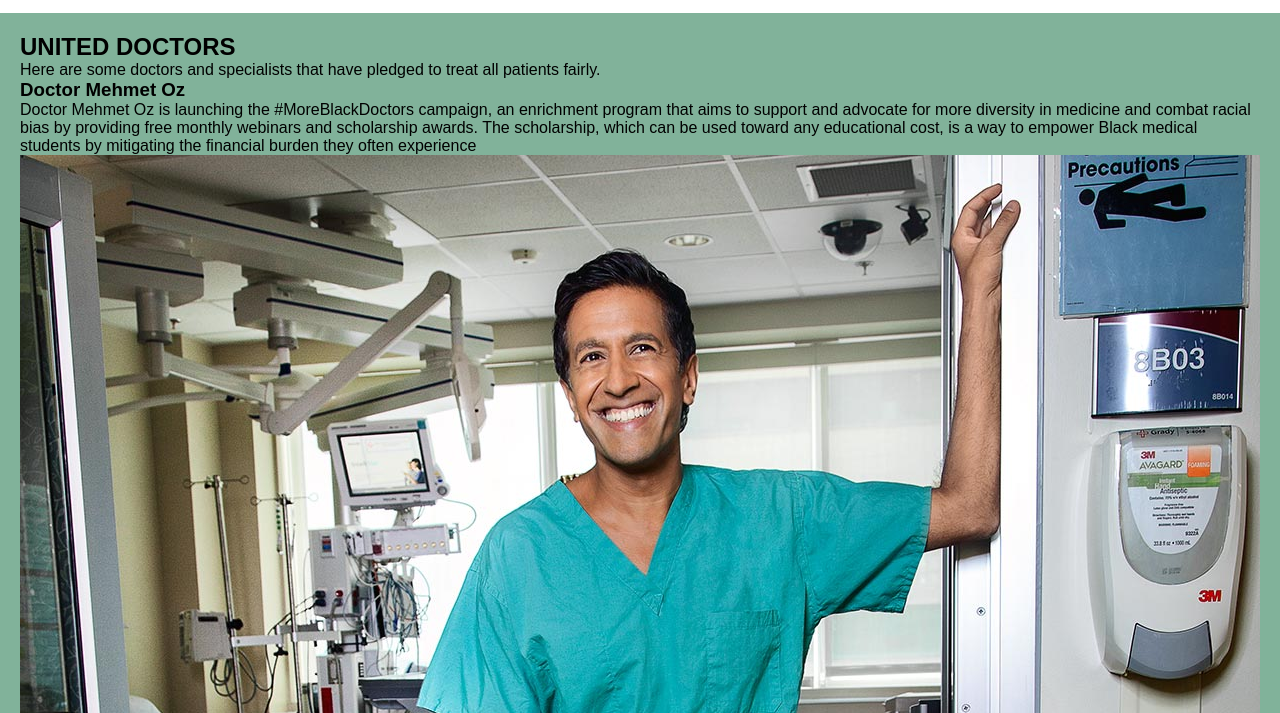
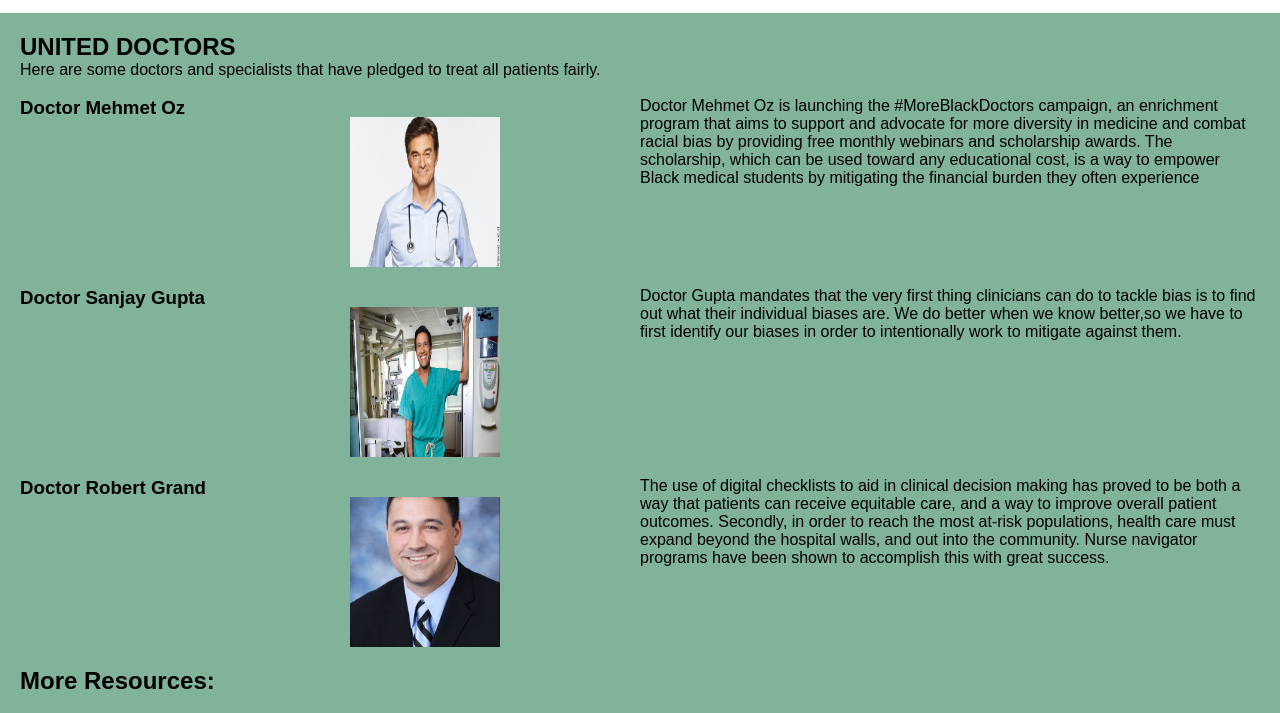
Before and after one commit to rsiraj/socialjustice, a plain HTML site: page resources.html in a window 1280 px wide. Shown: the part 87-800 px from the top of the page. Drawn offline with Linux system fonts and the light colour scheme.

Commit message:
styled doctors

```diff
--- a/resources.html
+++ b/resources.html
@@ -20,17 +20,22 @@
     </header>
 
     <main>
+        <h2>UNITED DOCTORS</h2>
+		    <p>Here are some doctors and specialists that have pledged to treat all patients fairly.</p><br>
         <section id="UnitedDoctors">
-		    <h2>UNITED DOCTORS</h2>
-			<p>Here are some doctors and specialists that have pledged to treat all patients fairly.</p>
             <h3>Doctor Mehmet Oz</h3>
+            <img src="img/Oz.jpg" alt="Doctor Mehmet Oz"/>
             <p> Doctor Mehmet Oz is launching the #MoreBlackDoctors campaign, an enrichment program that aims to support and advocate for more diversity in medicine and combat racial bias by providing free monthly webinars and scholarship awards. The scholarship, which can be used toward any educational cost, is a way to empower Black medical students by mitigating the financial burden they often experience</p>
+            <h3>Doctor Sanjay Gupta</h3>
             <img src="img/DR sanjay-gupta.jpeg" alt="Doctor Sanjay Gupta">
-            <h3>Doctor Sanjay Gupta</h3>
             <p>Doctor Gupta mandates that the very first thing clinicians can do to tackle bias is to find out what their individual biases are. We do better when we know better,so we have to first identify our biases in order to intentionally work to mitigate against them.</p>
+            <h3>Doctor Robert Grand</h3>
             <img src="img/robert.jpeg" alt="Robert Grand">
-            <h3>Doctor Robert Grand</h3>
             <p> The use of digital checklists to aid in clinical decision making has proved to be both a way that patients can receive equitable care, and a way to improve overall patient outcomes. Secondly, in order to reach the most at-risk populations, health care must expand beyond the hospital walls, and out into the community. Nurse navigator programs have been shown to accomplish this with great success.</p>
+        </section>
+        <h2>More Resources:</h2>
+        <section id="Articles">
+
         </section>
     </main>
 
--- a/style.css
+++ b/style.css
@@ -90,8 +90,15 @@ main {
   border-radius: 15px;
 }
 /*Resource page*/
-.UnitedDoctors img{
-  width: 50px;
-  height: 50px;
+#UnitedDoctors {
+  display: grid;
+  grid-template-columns: 1fr 1fr 2fr;
 }
+#UnitedDoctors img{
+  width: 150px;
+  height: 150px;
+  padding: 20px;
+}
+
+
 /*Contact Page CSS*/
```
Also changed, not shown: img/Oz.jpg (added).
